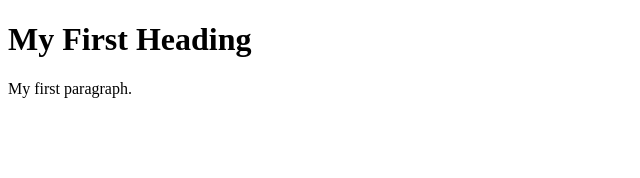
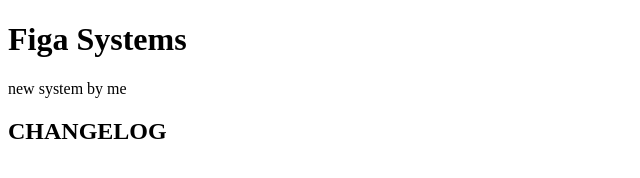
Before and after one commit to daniilfigasystems/daniilfigasystems.github.io, a plain HTML site: page index.html in a window 1280 px wide. Shown: the whole page, without its empty margins (0-640 px from the left). Drawn offline with Linux system fonts and the light colour scheme.

Commit message:
Update index.html

```diff
--- a/index.html
+++ b/index.html
@@ -2,9 +2,10 @@
 <html>
 <body>
 
-<h1>My First Heading</h1>
+<h1>             Figa Systems</h1>
 
-<p>My first paragraph.</p>
+<p>               new system by me</p>
+<h2>             CHANGELOG</h2>
 
 </body>
 </html>
```
